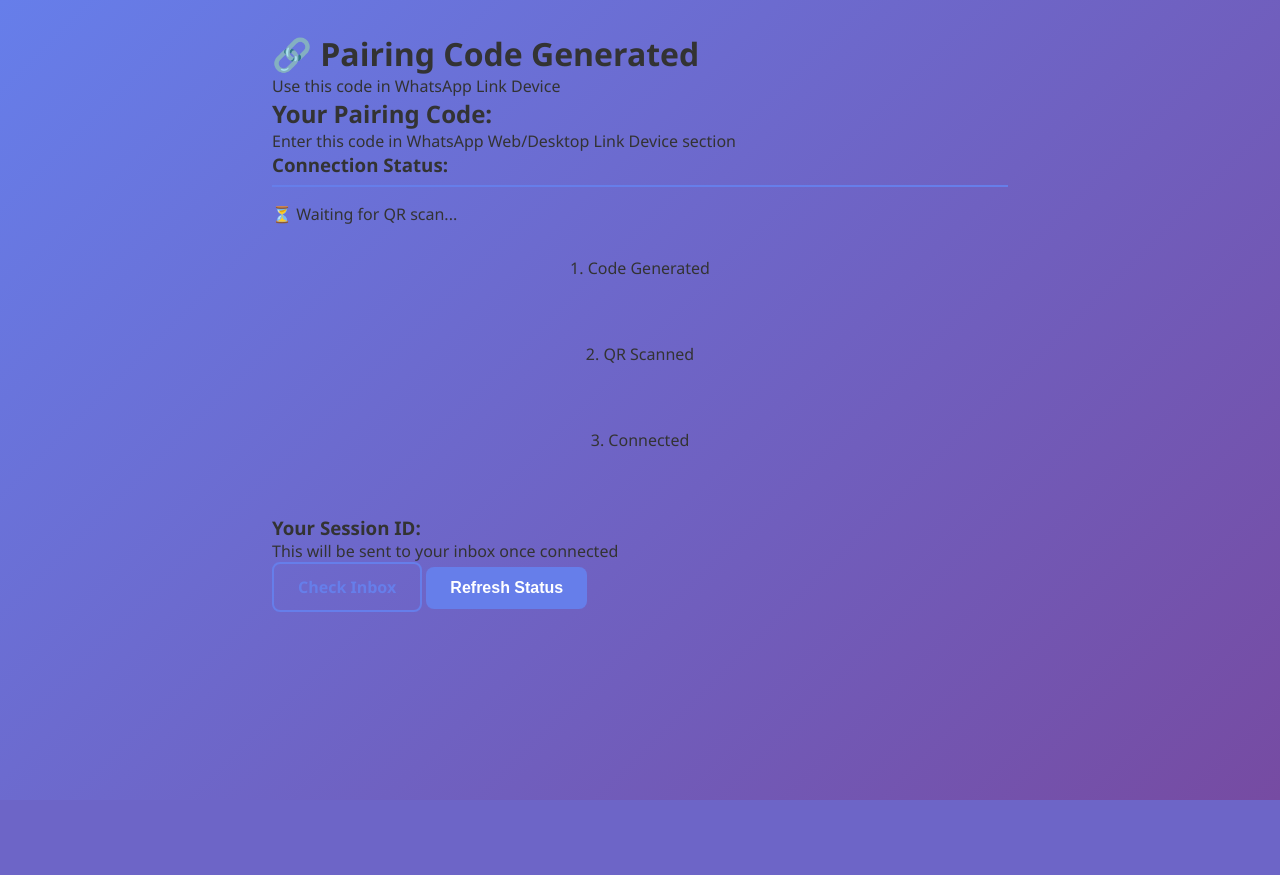
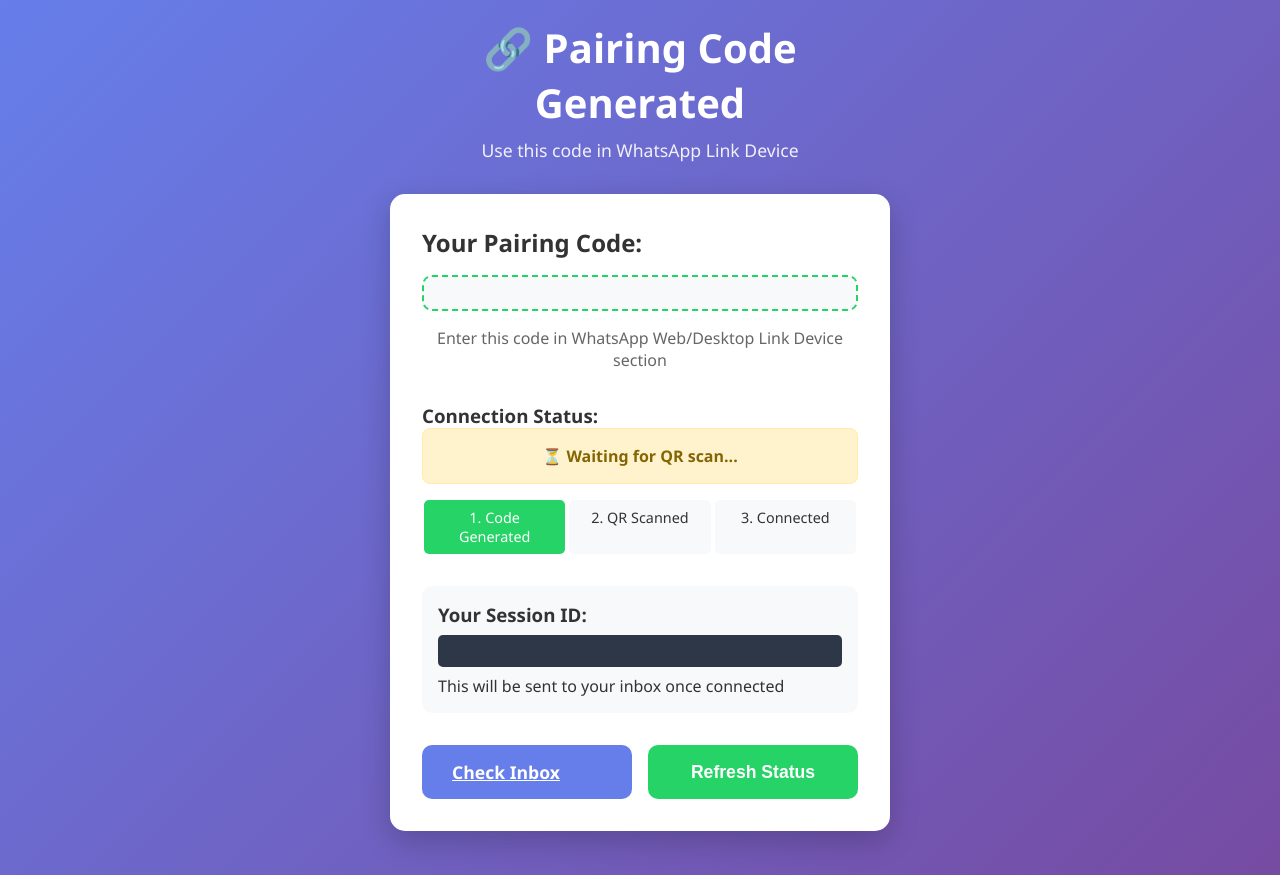
Before and after one commit to nexty22/pairsite, a Flask app: template templates/pair.html in a window 1280 px wide. Before the commit the page ends 800 px from the top, so only its background shows below. Run offline with Flask 3, Linux system fonts and the light colour scheme; the template is opened without the code that fills it, so the values that code supplies are empty.

Commit message:
Update style.css

```diff
--- a/static/css/style.css
+++ b/static/css/style.css
@@ -8,330 +8,324 @@
     font-family: 'Segoe UI', Tahoma, Geneva, Verdana, sans-serif;
     background: linear-gradient(135deg, #667eea 0%, #764ba2 100%);
     min-height: 100vh;
+    padding: 20px;
     color: #333;
 }
 
-.navbar {
-    background: rgba(255, 255, 255, 0.95);
-    backdrop-filter: blur(10px);
-    padding: 1rem 0;
-    box-shadow: 0 2px 10px rgba(0,0,0,0.1);
+.container {
+    max-width: 500px;
+    margin: 0 auto;
 }
 
-.nav-container {
-    max-width: 1200px;
-    margin: 0 auto;
-    display: flex;
-    justify-content: space-between;
-    align-items: center;
-    padding: 0 2rem;
+.header {
+    text-align: center;
+    margin-bottom: 2rem;
+    color: white;
 }
 
-.nav-logo {
-    color: #667eea;
-    font-size: 1.5rem;
-    font-weight: bold;
+.header h1 {
+    font-size: 2.5rem;
+    margin-bottom: 0.5rem;
 }
 
-.nav-links {
-    display: flex;
-    gap: 2rem;
+.header p {
+    font-size: 1.1rem;
+    opacity: 0.9;
 }
 
-.nav-link {
-    text-decoration: none;
-    color: #333;
-    font-weight: 500;
-    transition: color 0.3s;
+.card {
+    background: white;
+    padding: 2rem;
+    border-radius: 15px;
+    box-shadow: 0 10px 30px rgba(0,0,0,0.2);
+    margin-bottom: 1.5rem;
 }
 
-.nav-link:hover {
-    color: #667eea;
+.phone-form {
+    margin-top: 1.5rem;
 }
 
-.main-content {
-    flex: 1;
+.input-group {
+    margin-bottom: 1.5rem;
 }
 
-.container {
-    max-width: 800px;
-    margin: 0 auto;
-    padding: 2rem;
+.phone-input {
+    width: 100%;
+    padding: 15px;
+    border: 2px solid #ddd;
+    border-radius: 10px;
+    font-size: 1.1rem;
+    text-align: center;
 }
 
-.hero-section {
-    background: white;
-    margin: 2rem auto;
-    border-radius: 15px;
-    box-shadow: 0 10px 30px rgba(0,0,0,0.1);
-}
-
-.hero-title {
-    font-size: 3rem;
-    text-align: center;
-    margin-bottom: 1rem;
-    background: linear-gradient(135deg, #667eea, #764ba2);
-    -webkit-background-clip: text;
-    -webkit-text-fill-color: transparent;
-}
-
-.hero-subtitle {
-    text-align: center;
-    font-size: 1.2rem;
-    color: #666;
-    margin-bottom: 3rem;
-}
-
-.hero-features {
-    display: grid;
-    grid-template-columns: repeat(auto-fit, minmax(250px, 1fr));
-    gap: 2rem;
-    margin-bottom: 3rem;
-}
-
-.feature-card {
-    background: #f8f9fa;
-    padding: 2rem;
-    border-radius: 10px;
-    text-align: center;
-    transition: transform 0.3s;
-}
-
-.feature-card:hover {
-    transform: translateY(-5px);
-}
-
-.feature-card h3 {
-    margin-bottom: 1rem;
-    color: #333;
-}
-
-.hero-actions {
-    display: flex;
-    gap: 1rem;
-    justify-content: center;
-    flex-wrap: wrap;
+.phone-input:focus {
+    outline: none;
+    border-color: #667eea;
 }
 
 .btn {
-    padding: 12px 24px;
+    padding: 15px 30px;
     border: none;
-    border-radius: 8px;
-    font-size: 1rem;
+    border-radius: 10px;
+    font-size: 1.1rem;
     font-weight: 600;
     cursor: pointer;
-    text-decoration: none;
-    display: inline-block;
+    width: 100%;
     transition: all 0.3s;
 }
 
 .btn-primary {
+    background: #25D366;
+    color: white;
+}
+
+.btn-primary:hover {
+    background: #128C7E;
+    transform: translateY(-2px);
+}
+
+.btn-secondary {
     background: #667eea;
     color: white;
 }
 
-.btn-primary:hover {
+.btn-secondary:hover {
     background: #5a6fd8;
-    transform: translateY(-2px);
 }
 
-.btn-secondary {
-    background: transparent;
-    color: #667eea;
-    border: 2px solid #667eea;
+.subtitle {
+    color: #666;
+    text-align: center;
+    margin-bottom: 1rem;
 }
 
-.btn-secondary:hover {
-    background: #667eea;
+.error-message {
+    background: #fee;
+    color: #c33;
+    padding: 1rem;
+    border-radius: 8px;
+    margin-bottom: 1rem;
+    border-left: 4px solid #c33;
+}
+
+.info-card {
+    background: rgba(255,255,255,0.9);
+    padding: 1.5rem;
+    border-radius: 10px;
+    margin-bottom: 1.5rem;
+}
+
+.info-card ol {
+    margin-left: 1.5rem;
+}
+
+.info-card li {
+    margin-bottom: 0.5rem;
+}
+
+.footer {
+    text-align: center;
+    color: white;
+    opacity: 0.8;
+}
+
+/* Pairing Page Styles */
+.pairing-code {
+    font-size: 3rem;
+    font-weight: bold;
+    text-align: center;
+    color: #25D366;
+    letter-spacing: 10px;
+    margin: 1rem 0;
+    background: #f8f9fa;
+    padding: 1rem;
+    border-radius: 10px;
+    border: 2px dashed #25D366;
+}
+
+.code-instruction {
+    text-align: center;
+    color: #666;
+    margin-bottom: 2rem;
+}
+
+.status-section {
+    margin: 2rem 0;
+}
+
+.status-waiting, .status-scanning, .status-connected {
+    padding: 1rem;
+    border-radius: 8px;
+    text-align: center;
+    margin-bottom: 1rem;
+    font-weight: 600;
+}
+
+.status-waiting {
+    background: #fff3cd;
+    color: #856404;
+    border: 1px solid #ffeaa7;
+}
+
+.status-scanning {
+    background: #d1ecf1;
+    color: #0c5460;
+    border: 1px solid #bee5eb;
+}
+
+.status-connected {
+    background: #d4edda;
+    color: #155724;
+    border: 1px solid #c3e6cb;
+}
+
+.progress-steps {
+    display: flex;
+    justify-content: space-between;
+    margin-top: 1rem;
+}
+
+.step {
+    flex: 1;
+    text-align: center;
+    padding: 0.5rem;
+    background: #f8f9fa;
+    border-radius: 5px;
+    margin: 0 2px;
+    font-size: 0.9rem;
+}
+
+.step.active {
+    background: #25D366;
     color: white;
 }
 
-.btn-large {
-    padding: 15px 30px;
-    font-size: 1.1rem;
+.session-info {
+    margin: 2rem 0;
+    padding: 1rem;
+    background: #f8f9fa;
+    border-radius: 10px;
 }
 
-.form-section {
-    background: white;
-    padding: 2rem;
-    border-radius: 15px;
-    box-shadow: 0 5px 15px rgba(0,0,0,0.1);
-    margin-bottom: 2rem;
+.session-id {
+    font-family: monospace;
+    background: #2d3748;
+    color: #68d391;
+    padding: 1rem;
+    border-radius: 5px;
+    margin: 0.5rem 0;
+    word-break: break-all;
+    font-size: 0.9rem;
 }
 
-.form-group {
-    margin-bottom: 1.5rem;
+.actions {
+    display: flex;
+    gap: 1rem;
 }
 
-.form-input, .form-textarea {
-    width: 100%;
-    padding: 12px;
-    border: 2px solid #e0e0e0;
-    border-radius: 8px;
-    font-size: 1rem;
-    transition: border-color 0.3s;
+.actions .btn {
+    flex: 1;
 }
 
-.form-input:focus, .form-textarea:focus {
-    outline: none;
-    border-color: #667eea;
+/* Inbox Styles */
+.inbox-header {
+    display: flex;
+    justify-content: space-between;
+    align-items: center;
+    margin-bottom: 1.5rem;
+    padding-bottom: 1rem;
+    border-bottom: 2px solid #f1f3f4;
 }
 
-.form-textarea {
-    height: 100px;
-    resize: vertical;
+.status-badge {
+    padding: 0.5rem 1rem;
+    border-radius: 20px;
+    font-size: 0.8rem;
+    font-weight: 600;
 }
 
-.form-help {
+.status-badge.connected {
+    background: #d4edda;
+    color: #155724;
+}
+
+.status-badge.waiting {
+    background: #fff3cd;
+    color: #856404;
+}
+
+.inbox-message {
+    border: 1px solid #f1f3f4;
+    border-radius: 10px;
+    overflow: hidden;
+}
+
+.message-header {
+    background: #f8f9fa;
+    padding: 1rem;
+    display: flex;
+    justify-content: space-between;
+    align-items: center;
+}
+
+.time {
     color: #666;
     font-size: 0.9rem;
 }
 
-.result-container {
-    background: white;
-    padding: 2rem;
-    border-radius: 15px;
-    box-shadow: 0 5px 15px rgba(0,0,0,0.1);
-    margin-top: 2rem;
+.message-content {
+    padding: 1.5rem;
 }
 
-.code-display {
-    text-align: center;
-    margin: 2rem 0;
+.session-box {
+    background: #2d3748;
+    color: #68d391;
+    padding: 1rem;
+    border-radius: 5px;
+    margin: 1rem 0;
+    font-family: monospace;
+    word-break: break-all;
 }
 
-.code {
-    font-size: 3rem;
-    font-weight: bold;
-    color: #667eea;
-    letter-spacing: 5px;
+.success-alert {
+    background: #d4edda;
+    color: #155724;
+    padding: 1rem;
+    border-radius: 5px;
+    margin-top: 1rem;
+    text-align: center;
 }
 
-.message {
+.info-alert {
+    background: #d1ecf1;
+    color: #0c5460;
+    padding: 1rem;
+    border-radius: 5px;
+    margin-top: 1rem;
     text-align: center;
-    font-size: 1.1rem;
-    color: #666;
 }
 
-.code-info, .success-info {
-    background: #f8f9fa;
-    padding: 1rem;
-    border-radius: 8px;
-    margin-top: 1rem;
+.inbox-actions {
+    display: flex;
+    gap: 1rem;
+    margin-top: 1.5rem;
 }
 
-.status-container {
-    background: white;
-    padding: 2rem;
-    border-radius: 15px;
-    box-shadow: 0 5px 15px rgba(0,0,0,0.1);
-    margin-top: 2rem;
-}
-
-.status-section {
-    margin-bottom: 2rem;
-}
-
-.status-section h3 {
-    margin-bottom: 1rem;
-    color: #333;
-    border-bottom: 2px solid #667eea;
-    padding-bottom: 0.5rem;
-}
-
-.codes-list, .connections-list {
-    display: grid;
-    gap: 1rem;
-}
-
-.code-item, .connection-item {
-    background: #f8f9fa;
-    padding: 1rem;
-    border-radius: 8px;
-    border-left: 4px solid #667eea;
-}
-
-.footer {
-    background: rgba(255, 255, 255, 0.95);
-    text-align: center;
-    padding: 2rem;
-    margin-top: 3rem;
-    color: #666;
-}
-
-.info-section {
-    background: white;
-    padding: 4rem 2rem;
-    margin-top: 2rem;
-}
-
-.info-section h2 {
-    text-align: center;
-    margin-bottom: 3rem;
-    font-size: 2.5rem;
-}
-
-.steps {
-    display: grid;
-    grid-template-columns: repeat(auto-fit, minmax(250px, 1fr));
-    gap: 2rem;
-}
-
-.step {
-    text-align: center;
-    padding: 2rem;
-}
-
-.step-number {
-    width: 50px;
-    height: 50px;
-    background: #667eea;
-    color: white;
-    border-radius: 50%;
-    display: flex;
-    align-items: center;
-    justify-content: center;
-    font-size: 1.5rem;
-    font-weight: bold;
-    margin: 0 auto 1rem;
-}
-
-.page-header {
-    text-align: center;
-    margin-bottom: 3rem;
-}
-
-.page-header h1 {
-    font-size: 2.5rem;
-    margin-bottom: 1rem;
-    color: #333;
-}
-
-@media (max-width: 768px) {
+@media (max-width: 600px) {
     .container {
-        padding: 1rem;
+        padding: 10px;
     }
 
-    .nav-container {
-        flex-direction: column;
-        gap: 1rem;
+    .card {
+        padding: 1.5rem;
     }
 
-    .nav-links {
-        gap: 1rem;
+    .pairing-code {
+        font-size: 2rem;
+        letter-spacing: 5px;
     }
 
-    .hero-title {
-        font-size: 2rem;
+    .actions {
+        flex-direction: column;
     }
-
-    .hero-actions {
-        flex-direction: column;
-        align-items: center;
-    }
-
-    .btn {
-        width: 100%;
-        text-align: center;
-    }
-  }
+}
```
